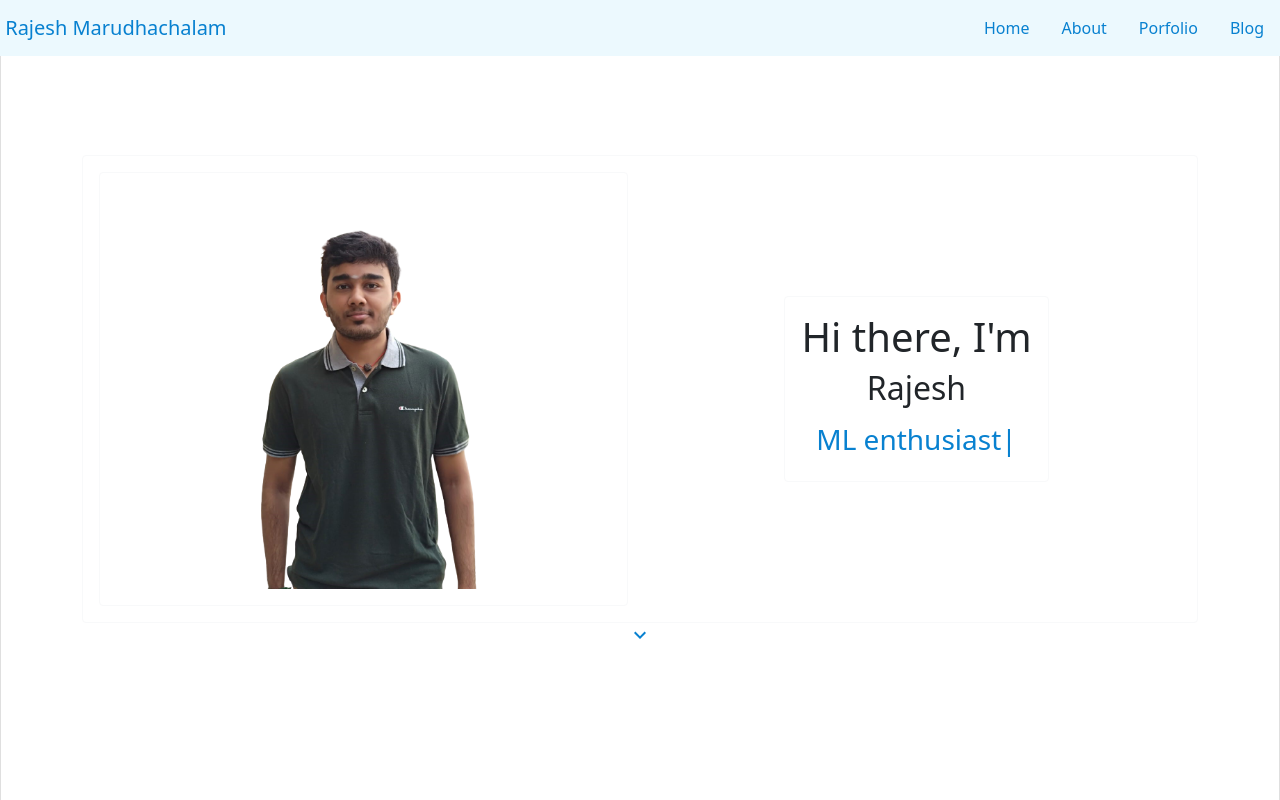
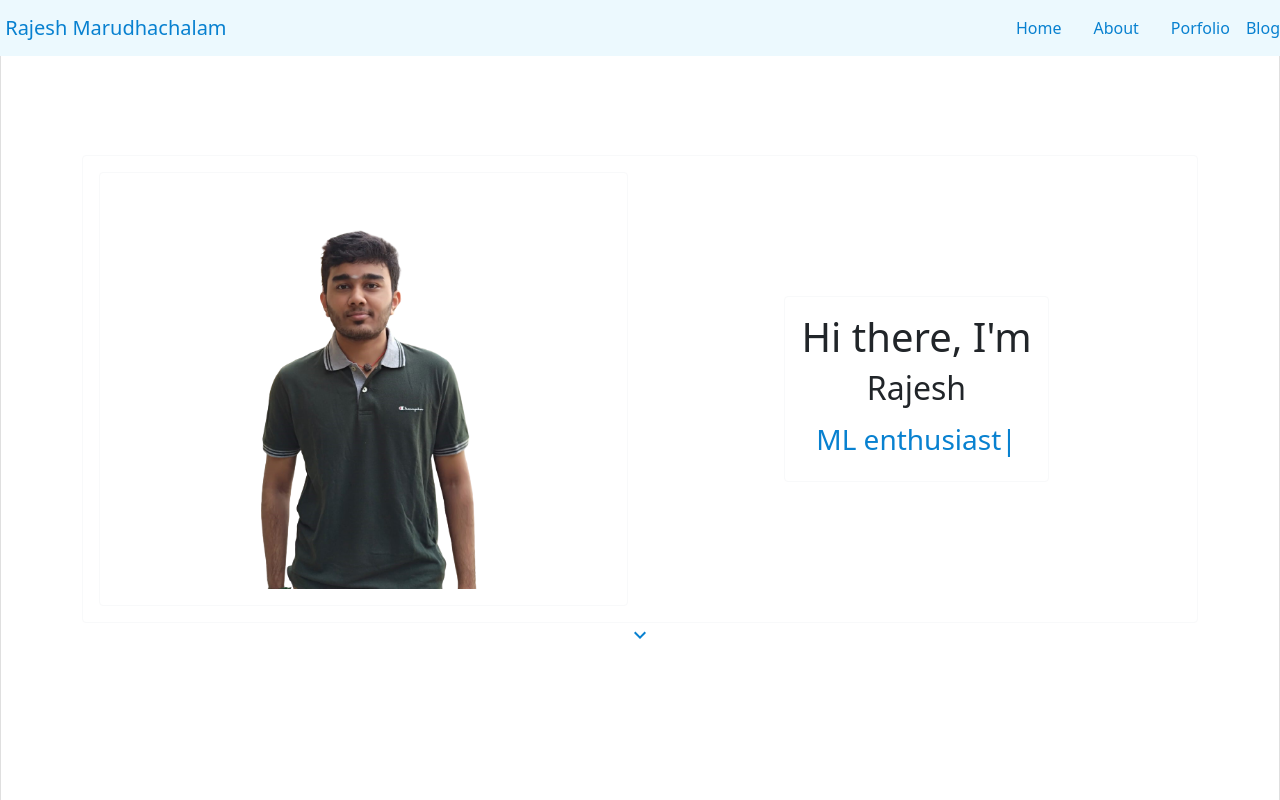
Before and after one commit to rajesh1804/rajesh1804.github.io, a React (Create React App) app: page / in a window 1280 px wide. Shown: the top 800 px of the page. Built offline with nearby package versions, Linux system fonts and the light colour scheme.

Commit message:
Update Navibar.js

```diff
--- a/src/components/navibar/Navibar.js
+++ b/src/components/navibar/Navibar.js
@@ -13,7 +13,7 @@ export default function Navibar(){
             <Nav.Link href="/#about" style={{color: 'rgb(8,129,208)'}}>About</Nav.Link>
             <Nav.Link href="/#portfolio" style={{color: 'rgb(8,129,208)'}}>Porfolio</Nav.Link>
             {
-            <Nav.Link to="https://rajesh1804.github.io/blog" style={{color: 'rgb(8,129,208)', textDecoration: 'None'}}>Blog</Nav.Link>
+            <a href="https://rajesh1804.github.io/blog" target="_blank" style={{color: 'rgb(8,129,208)', textDecoration: 'None'}} rel="noreferrer">Blog</a>
             // <Nav.Link href="https://github.com/rajesh1804" target="_blank" rel="noopener noreferrer"><GitHub /></Nav.Link>
             // <Nav.Link href="https://in.linkedin.com/in/rajeshm99" target="_blank" rel="noopener noreferrer"><LinkedIn /></Nav.Link>
             }
```
